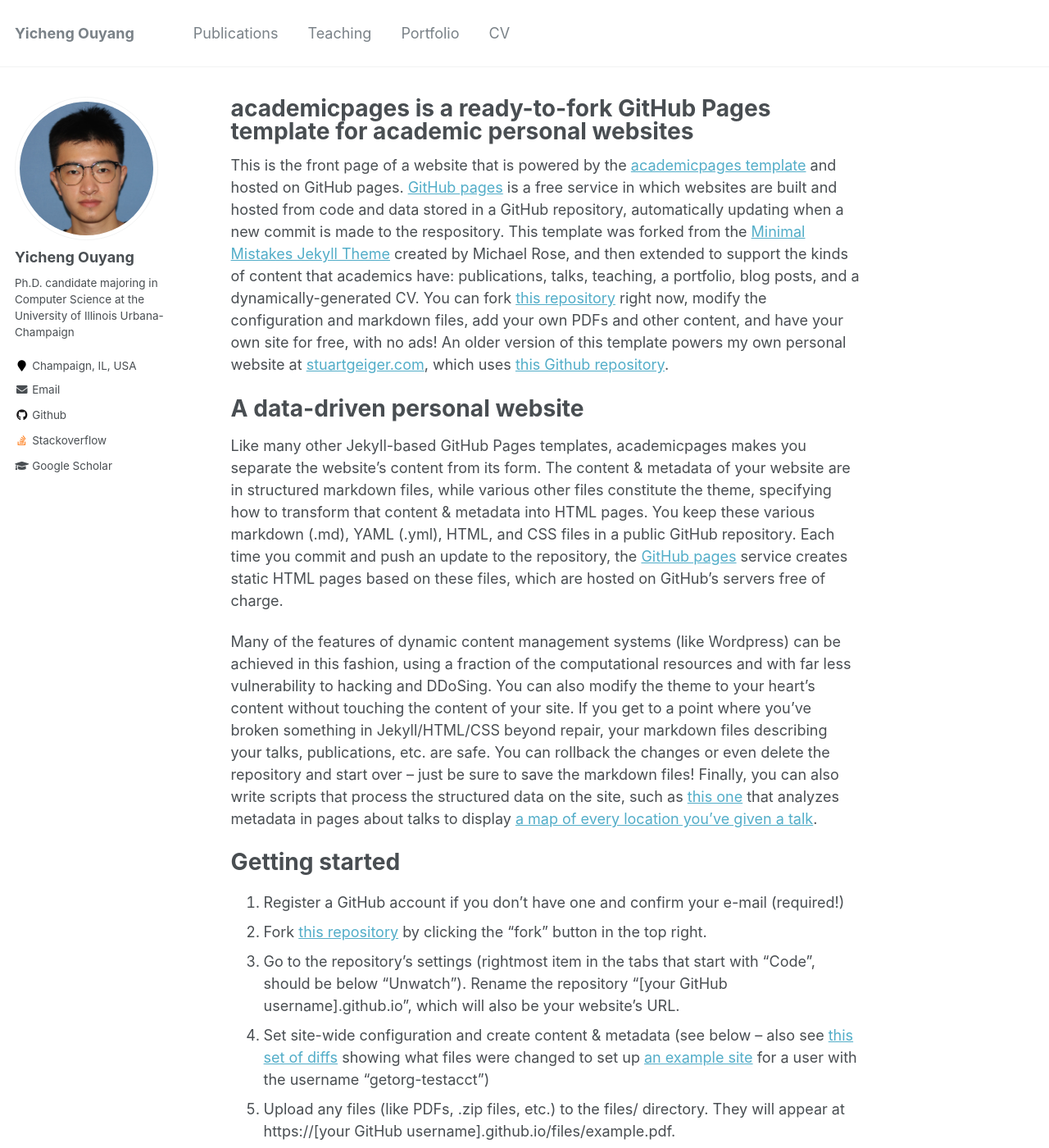
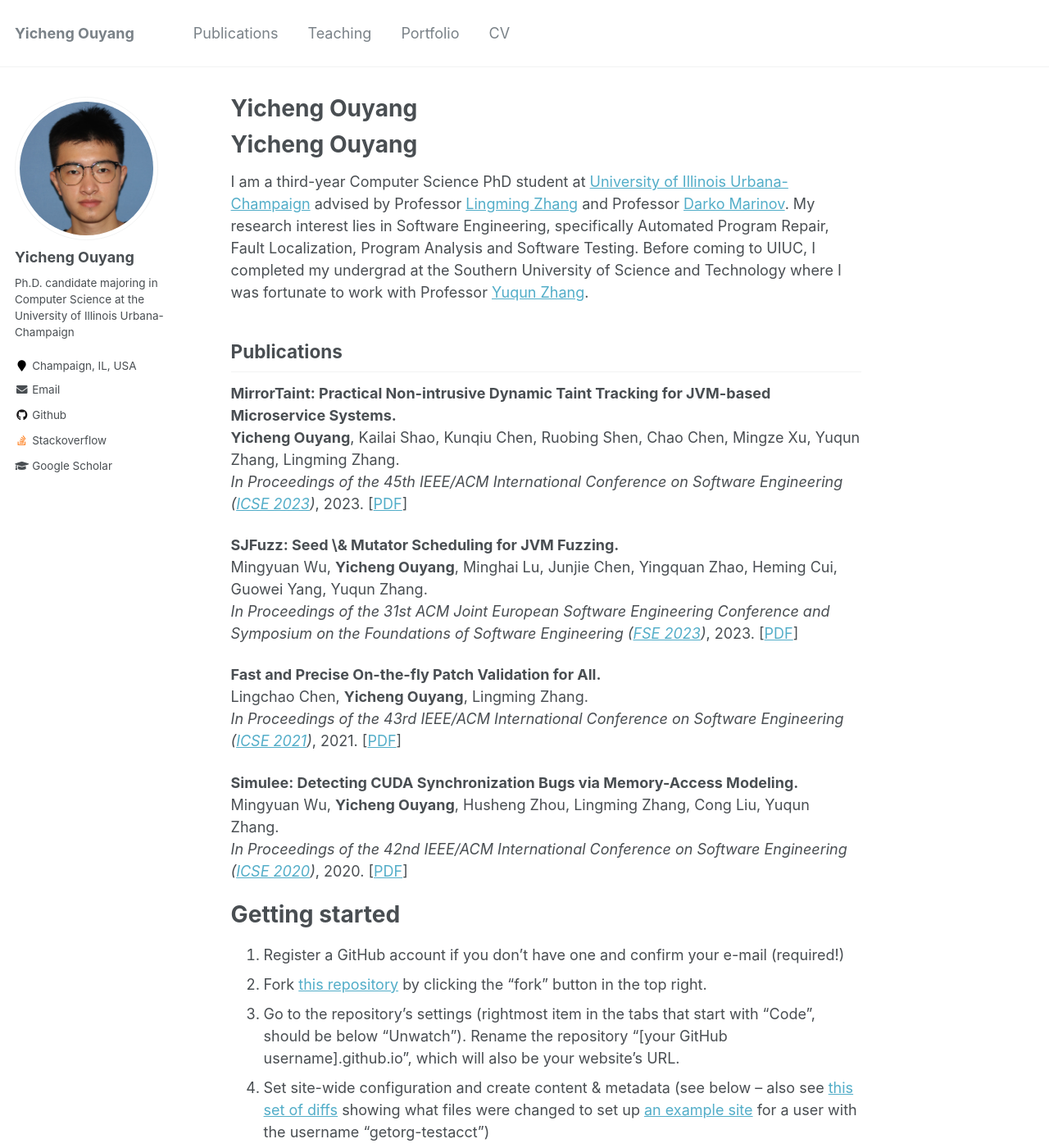
Before and after one commit to yicheng-ouyang/yicheng-ouyang.github.io, a Jekyll site: the page built from _pages/about.md, in a window 1280 px wide and 1400 px high. Shown: the whole window at 82% size. Built offline with Jekyll 4.4.1, drawn with Linux system fonts in a browser that asks for light colours; our own code applies the rules of GitHub Pages for plain Markdown files.

Commit message:
update about and publications

```diff
--- a/_pages/about.md
+++ b/_pages/about.md
@@ -1,6 +1,6 @@
 ---
 permalink: /
-title: "academicpages is a ready-to-fork GitHub Pages template for academic personal websites"
+title: #"academicpages is a ready-to-fork GitHub Pages template for academic personal websites"
 excerpt: "About me"
 author_profile: true
 redirect_from:
@@ -8,13 +8,25 @@
   - /about.html
 ---
 
-This is the front page of a website that is powered by the [academicpages template](https://github.com/academicpages/academicpages.github.io) and hosted on GitHub pages. [GitHub pages](https://pages.github.com) is a free service in which websites are built and hosted from code and data stored in a GitHub repository, automatically updating when a new commit is made to the respository. This template was forked from the [Minimal Mistakes Jekyll Theme](https://mmistakes.github.io/minimal-mistakes/) created by Michael Rose, and then extended to support the kinds of content that academics have: publications, talks, teaching, a portfolio, blog posts, and a dynamically-generated CV. You can fork [this repository](https://github.com/academicpages/academicpages.github.io) right now, modify the configuration and markdown files, add your own PDFs and other content, and have your own site for free, with no ads! An older version of this template powers my own personal website at [stuartgeiger.com](http://stuartgeiger.com), which uses [this Github repository](https://github.com/staeiou/staeiou.github.io).
+# Yicheng Ouyang
+I am a third-year Computer Science PhD student at [University of Illinois Urbana-Champaign](https://cs.illinois.edu/) advised by Professor [Lingming Zhang](https://lingming.cs.illinois.edu/) and Professor [Darko Marinov](https://mir.cs.illinois.edu/marinov/). My research interest lies in Software Engineering, specifically Automated Program Repair, Fault Localization, Program Analysis and Software Testing. Before coming to UIUC, I completed my undergrad at the Southern University of Science and Technology where I was fortunate to work with Professor [Yuqun Zhang](https://zhangyuqun.github.io/).
 
-A data-driven personal website
-======
-Like many other Jekyll-based GitHub Pages templates, academicpages makes you separate the website's content from its form. The content & metadata of your website are in structured markdown files, while various other files constitute the theme, specifying how to transform that content & metadata into HTML pages. You keep these various markdown (.md), YAML (.yml), HTML, and CSS files in a public GitHub repository. Each time you commit and push an update to the repository, the [GitHub pages](https://pages.github.com/) service creates static HTML pages based on these files, which are hosted on GitHub's servers free of charge.
+## Publications
+**MirrorTaint: Practical Non-intrusive Dynamic Taint Tracking for JVM-based Microservice Systems.**
+**Yicheng Ouyang**, Kailai Shao, Kunqiu Chen, Ruobing Shen, Chao Chen, Mingze Xu, Yuqun Zhang, Lingming Zhang.
+*In Proceedings of the 45th IEEE/ACM International Conference on Software Engineering ([ICSE 2023](https://conf.researchr.org/home/icse-2023))*, 2023. [[PDF](https://yicheng-ouyang.github.io/files/MirrorTaint.pdf)]
 
-Many of the features of dynamic content management systems (like Wordpress) can be achieved in this fashion, using a fraction of the computational resources and with far less vulnerability to hacking and DDoSing. You can also modify the theme to your heart's content without touching the content of your site. If you get to a point where you've broken something in Jekyll/HTML/CSS beyond repair, your markdown files describing your talks, publications, etc. are safe. You can rollback the changes or even delete the repository and start over -- just be sure to save the markdown files! Finally, you can also write scripts that process the structured data on the site, such as [this one](https://github.com/academicpages/academicpages.github.io/blob/master/talkmap.ipynb) that analyzes metadata in pages about talks to display [a map of every location you've given a talk](https://academicpages.github.io/talkmap.html).
+**SJFuzz: Seed \& Mutator Scheduling for JVM Fuzzing.**
+Mingyuan Wu, **Yicheng Ouyang**, Minghai Lu, Junjie Chen, Yingquan Zhao, Heming Cui, Guowei Yang, Yuqun Zhang.
+*In Proceedings of the 31st ACM Joint European Software Engineering Conference and Symposium on the Foundations of Software Engineering ([FSE 2023](https://2023.esec-fse.org/))*, 2023. [[PDF](https://yicheng-ouyang.github.io/files/SJFuzz.pdf)]
+
+**Fast and Precise On-the-fly Patch Validation for All.**
+Lingchao Chen, **Yicheng Ouyang**, Lingming Zhang.
+*In Proceedings of the 43rd IEEE/ACM International Conference on Software Engineering ([ICSE 2021](https://conf.researchr.org/home/icse-2021))*, 2021. [[PDF](https://yicheng-ouyang.github.io/files/UniAPR.pdf)]
+
+**Simulee: Detecting CUDA Synchronization Bugs via Memory-Access Modeling.**
+Mingyuan Wu, **Yicheng Ouyang**, Husheng Zhou, Lingming Zhang, Cong Liu, Yuqun Zhang.
+*In Proceedings of the 42nd IEEE/ACM International Conference on Software Engineering ([ICSE 2020](https://conf.researchr.org/home/icse-2020))*, 2020. [[PDF](https://yicheng-ouyang.github.io/files/Simulee.pdf)]
 
 Getting started
 ======
```
Also changed, not shown: _pages/publications.md (+18 -2 lines), 7 other files.
